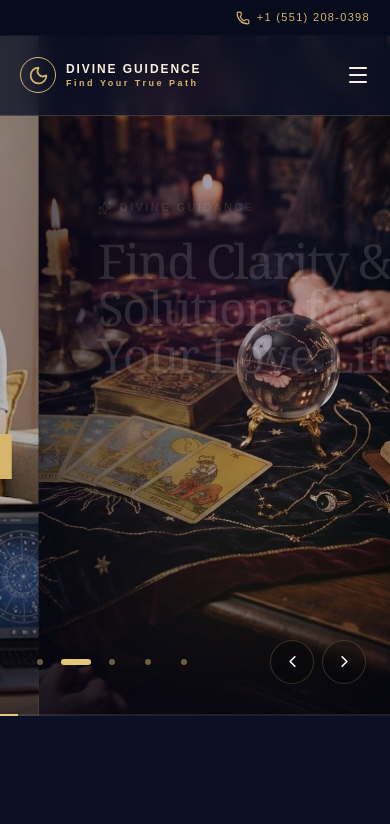
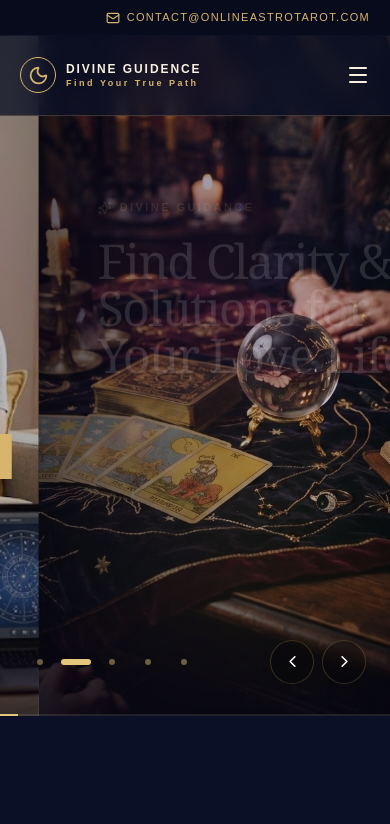
Before and after one commit to Zentrok-Private-Limited/Divine-Guidance, a Next.js app: page / in a window 390 px wide. Shown: the top 824 px of the page. Built offline with nearby package versions, Linux system fonts and the light colour scheme.

Commit message:
feat: update contact information to use email instead of phone

```diff
--- a/components/site.tsx
+++ b/components/site.tsx
@@ -8,14 +8,14 @@ import {
   ChevronRight,
   Menu,
   Moon,
-  Phone,
+  Mail,
   Star,
   X,
   Sparkles
 } from "lucide-react";
 import { AnimatePresence, motion } from "framer-motion";
 
-export const phone = "+1 (551) 208-0398";
+export const mail = "contact@onlineastrotarot.com";
 const nav = [
   ["Home", "/"],
   ["Our Services", "/our-services"],
@@ -45,8 +45,8 @@ export function Header() {
     <>
       <div className="topbar">
         <span>Private consultations available nationwide</span>
-        <a href="tel:+15512080398">
-          <Phone size={14} /> {phone}
+        <a>
+          <Mail size={14} /> {mail}
         </a>
       </div>
       <header className="site-header">
@@ -458,8 +458,7 @@ export function Footer() {
       </div>
       <div>
         <h3>Contact</h3>
-        <a href="tel:+15512080398">Call {phone}</a>
-        <a href="mailto:hello@example.com">Email us</a>
+        <a href="mailto:hello@example.com">Email us : contact@onlineastrotarot.com</a>
         <p>2767 John F Kennedy Blvd, Jersey City, New Jersey 07306</p>
       </div>
     </footer>
```
